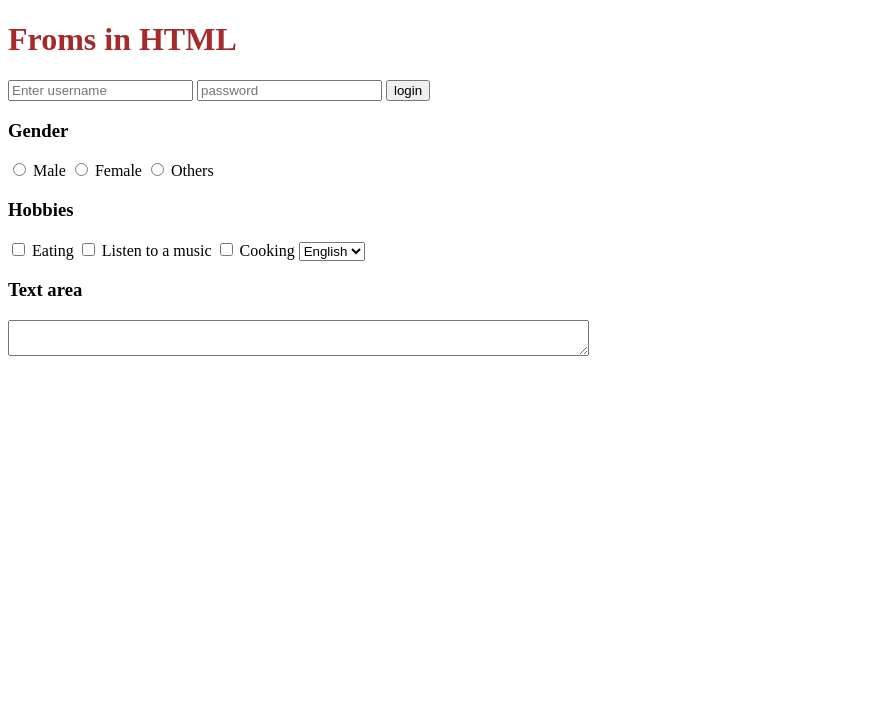
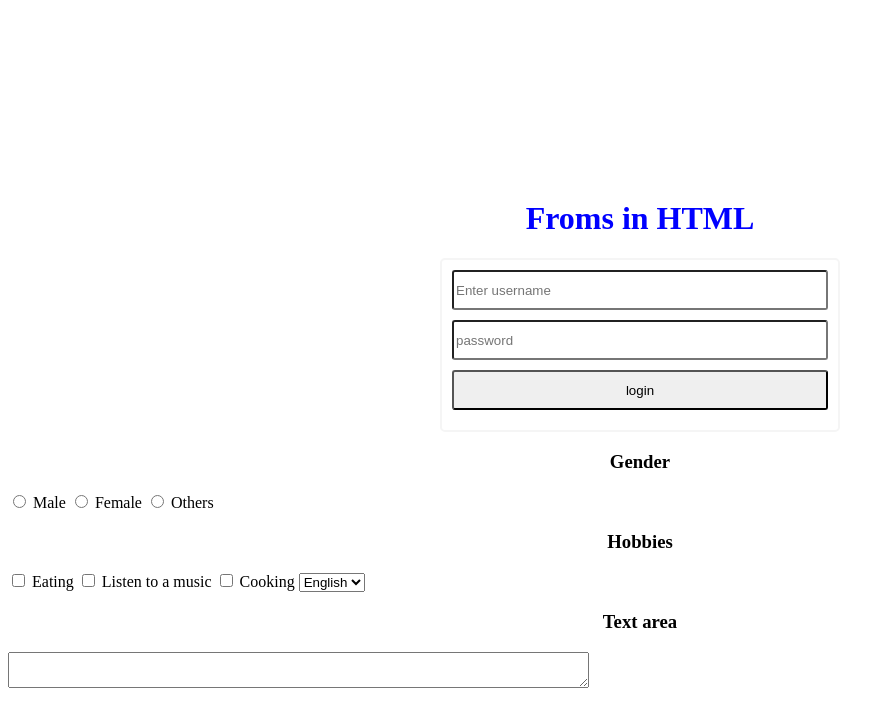
Before and after one commit to kummarianjali/WEB-DEV, a plain HTML site: page Day-5/index.html in a window 1280 px wide. Shown: the whole page, without its empty margins (0-883 px from the left). Drawn offline with Linux system fonts and the light colour scheme.

Commit message:
facebook login page

```diff
--- a/Day-5/style.css
+++ b/Day-5/style.css
@@ -1,3 +1,40 @@
+*{
+    box-sizing: border-box;
+}
 h1{
-    color: brown;
+    color: blue;
+    /* border: 2px solid gray;  */
+    text-align: center;
+    margin-top: 200px;
+    margin-left: auto;
+    margin-right: auto;
 }
+
+h3{
+    text-align: center;
+}
+ form{
+    border: 2px solid whitesmoke;
+
+    padding: 10px;
+
+    margin-left: auto;
+    margin-right: auto;
+
+    width: 400px;
+    border-radius: 5PX;
+}
+
+form input{
+    width: 100%;
+    height: 40px;
+
+    margin-bottom: 10px;
+    border-radius: 3px;
+
+}
+
+.submit-btn{
+    background-color: blue;
+    color: white;
+}
```
Also changed, not shown: Day-5/Facebook login page.html (added, +19 -0 lines).
